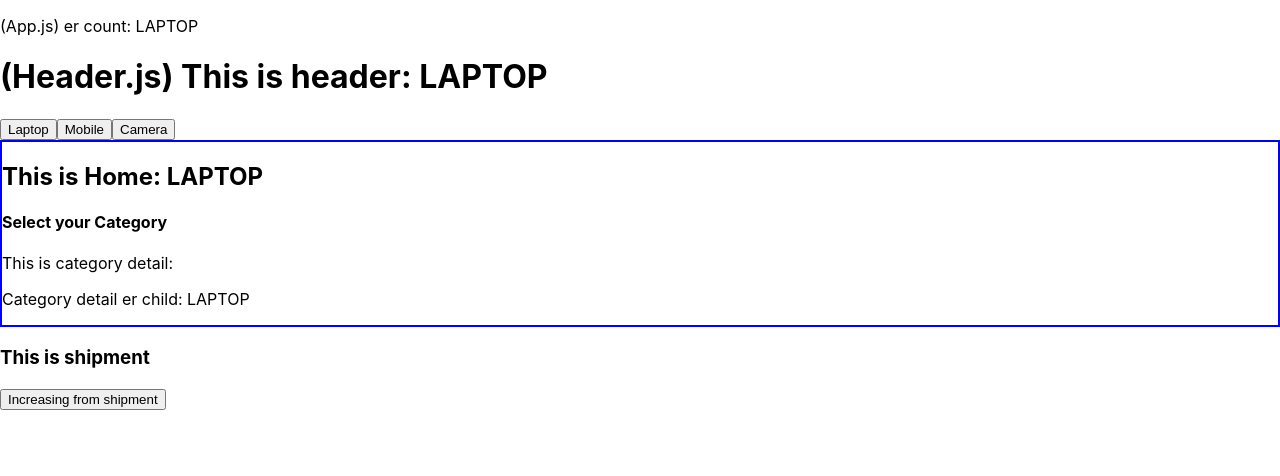
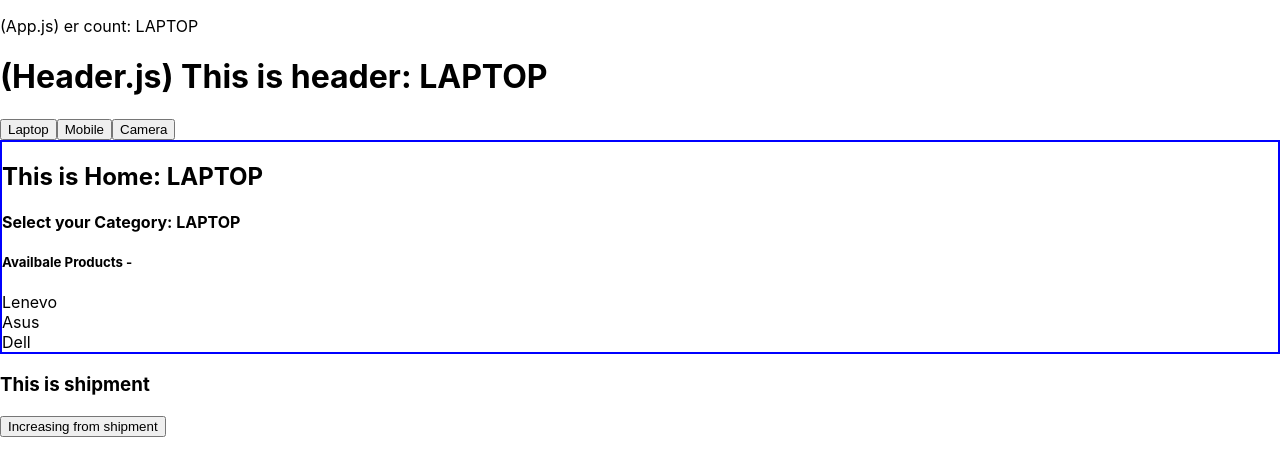
Before and after one commit to udaymondal/Context-API_MultiLayer, a React (Create React App) app: page / in a window 1280 px wide. Both pictures are taken after a click on the button "Laptop". Shown: the top 476 px of the page. Built offline with nearby package versions, Linux system fonts and the light colour scheme.

Commit message:
dynamic pass

```diff
--- a/src/components/Categories/Categories.js
+++ b/src/components/Categories/Categories.js
@@ -1,12 +1,30 @@
-import React from 'react';
+import React, { useContext, useEffect, useState } from 'react';
+import { CategoryContext } from '../../App';
 import CategoriesDetail from '../CategoriesDetail/CategoriesDetail';
 
+const allProducts =
+[
+    {name: 'Lenevo', category: 'laptop'}, {name: 'Asus', category: 'laptop'}, {name: 'Dell', category: 'laptop'},
+    {name: 'Samsung', category: 'mobile'}, {name: 'Nokia', category: 'mobile'}, {name: 'Apple', category: 'mobile'},
+    {name: 'Canon', category: 'camera'}, {name: 'Nikkon', category: 'camera'}, {name: 'Sony', category: 'camera'},
+]
+
 const Categories = () => {
+    const [category] = useContext(CategoryContext);
+    const [products, setProducts] = useState([]);
+    useEffect(() =>{
+        const matchedProducts = allProducts.filter(pd => pd.category.toLowerCase() === category.toLowerCase());
+        setProducts(matchedProducts);
+    },[category])
 
     return (
         <div>
-            <h4>Select your Category</h4>
-            <CategoriesDetail />
+            <h4>Select your Category: {category} </h4>
+            <h5>Availbale Products - </h5>
+            {
+                products.map(pd => <CategoriesDetail product={pd}></CategoriesDetail>)
+            }
+
         </div>
     );
 };
--- a/src/components/CategoriesDetail/CategoriesDetail.js
+++ b/src/components/CategoriesDetail/CategoriesDetail.js
@@ -1,12 +1,13 @@
-import React from 'react';
-import CategoryDetailErChild from '../CategoryDetailErChild/CategoryDetailErChild';
+import React, { useContext } from 'react';
+import { CategoryContext } from '../../App';
+// import CategoryDetailErChild from '../CategoryDetailErChild/CategoryDetailErChild';
 
 const CategoriesDetail = (props) => {
-    const {count} = props;
+    const category = useContext(CategoryContext);
+    const {name} = props.product;
     return (
         <div>
-            <p>This is category detail: {count}</p>
-            <CategoryDetailErChild />
+            {name}
         </div>
     );
 };
```
